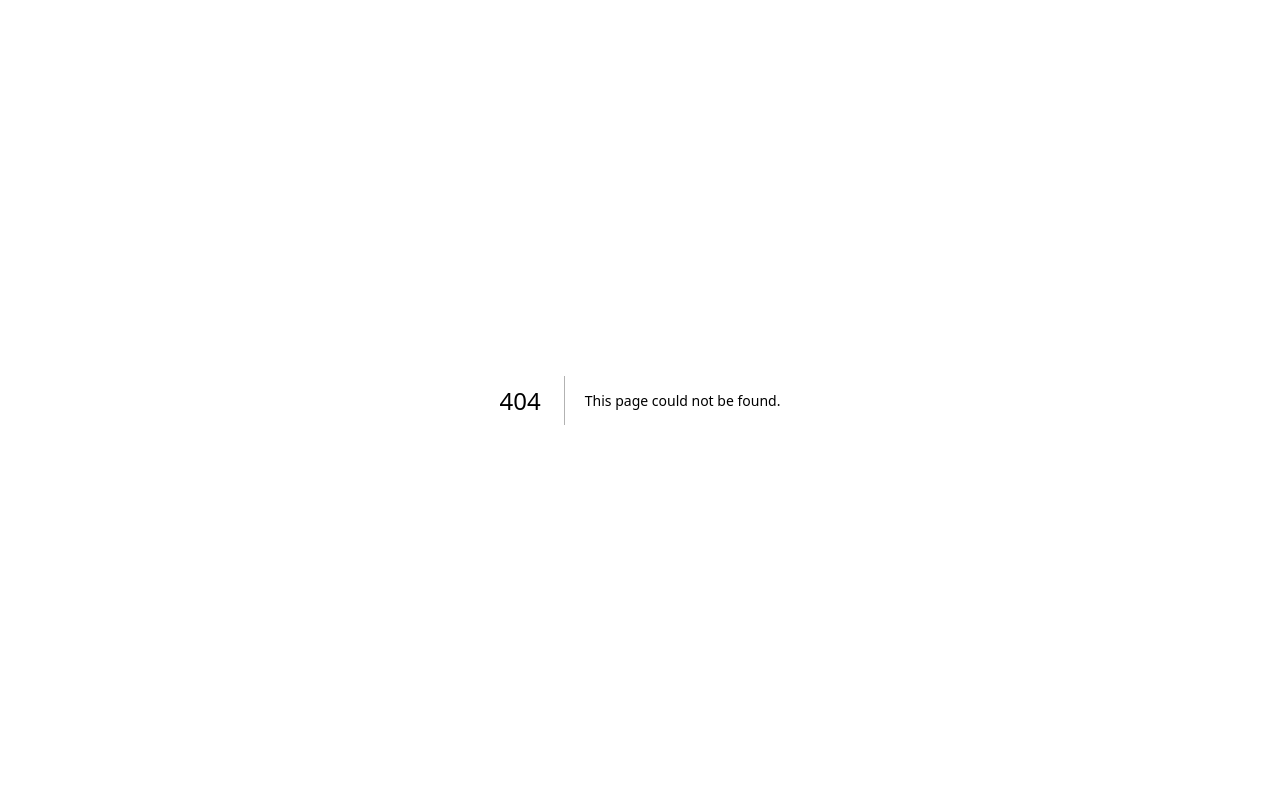
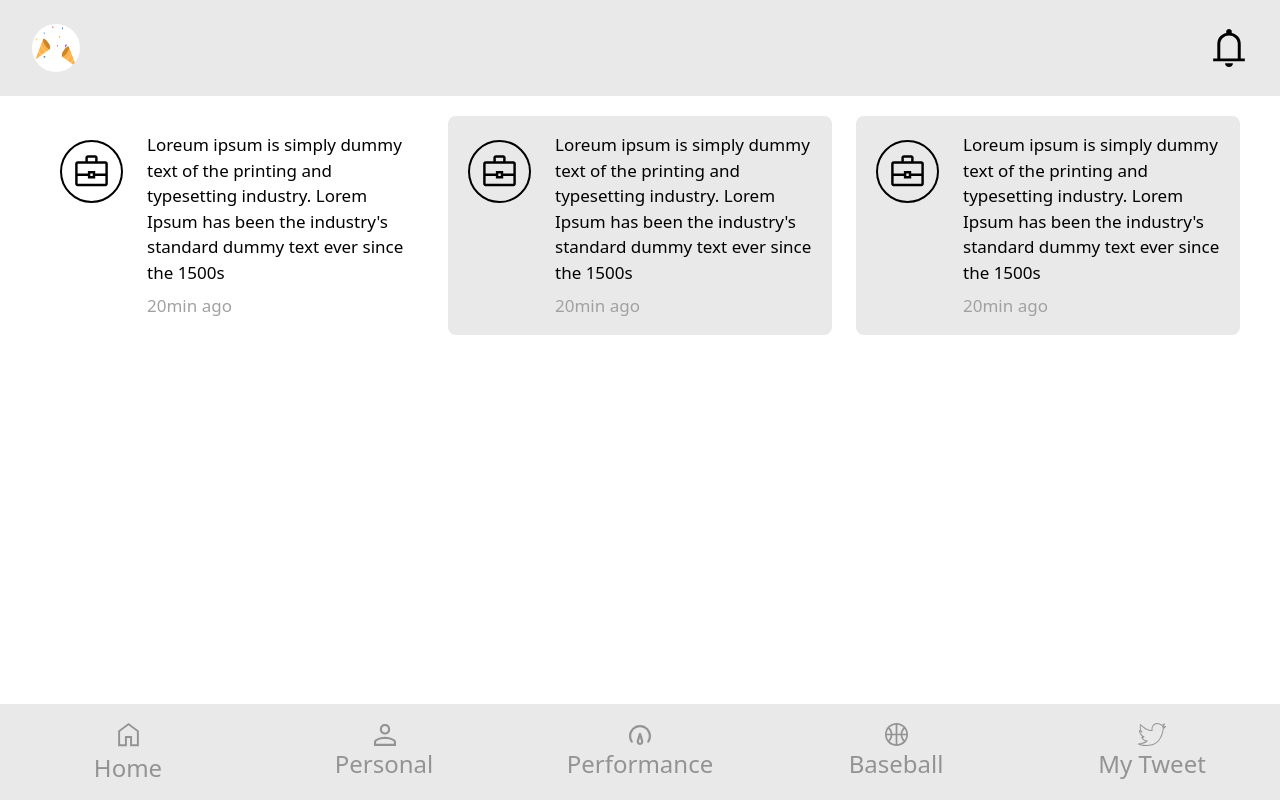
Before and after one commit to mariodev9/upwork1, a Next.js app: page /Notifications in a window 1280 px wide. Before the commit this address had no page. Built offline with nearby package versions, Linux system fonts and the light colour scheme.

Commit message:
FEATURE: fix styles in navbar

```diff
--- a/src/components/Icons/index.tsx
+++ b/src/components/Icons/index.tsx
@@ -44,8 +44,17 @@ export const MyTweetIcon:React.FC<Props> = ({isHover}) => {
 
 export const NotificationIcon:React.FC<Props> = () => {
   return(
-      <svg xmlns="http://www.w3.org/2000/svg" viewBox="0 0 40 48" fill="none" className='w-[28px] h-[28px] md:w-[38px] md:h-[38px]'>
+      <svg xmlns="http://www.w3.org/2000/svg" viewBox="0 0 40 48" fill="none" className='w-[23px] h-[23px] md:w-[38px] md:h-[38px]'>
         <path d="M0 40.8V37.2H5.25V18.84C5.25 15.48 6.28125 12.49 8.34375 9.87C10.4062 7.25 13.125 5.6 16.5 4.92V3.18C16.5 2.26 16.8438 1.5 17.5312 0.9C18.2188 0.3 19.0417 0 20 0C20.9583 0 21.7813 0.3 22.4688 0.9C23.1563 1.5 23.5 2.26 23.5 3.18V4.92C26.875 5.6 29.6042 7.25 31.6875 9.87C33.7708 12.49 34.8125 15.48 34.8125 18.84V37.2H40V40.8H0ZM20 48C18.6667 48 17.5 47.53 16.5 46.59C15.5 45.65 15 44.52 15 43.2H25C25 44.52 24.5104 45.65 23.5312 46.59C22.5521 47.53 21.375 48 20 48ZM9 37.2H31.0625V18.84C31.0625 15.88 30 13.36 27.875 11.28C25.75 9.2 23.1458 8.16 20.0625 8.16C16.9792 8.16 14.3646 9.2 12.2188 11.28C10.0729 13.36 9 15.88 9 18.84V37.2Z" fill="black"/>
       </svg>
   )
 }
+
+export const SingleNotificationIcon = () => {
+  return(
+      <svg xmlns="http://www.w3.org/2000/svg"  viewBox="0 0 63 63" fill="none" className='w-[36px] md:w-[63px]'>
+        <path d="M17.6301 46.186C16.9774 46.186 16.4063 45.9412 15.9168 45.4517C15.4273 44.9622 15.1825 44.3911 15.1825 43.7384V23.7901C15.1825 23.1374 15.4273 22.5663 15.9168 22.0768C16.4063 21.5873 16.9774 21.3425 17.6301 21.3425H25.381V17.6303C25.381 16.9775 25.6257 16.4064 26.1153 15.9169C26.6048 15.4274 27.1759 15.1826 27.8286 15.1826H35.1715C35.8242 15.1826 36.3953 15.4274 36.8849 15.9169C37.3744 16.4064 37.6192 16.9775 37.6192 17.6303V21.3425H45.37C46.0227 21.3425 46.5938 21.5873 47.0833 22.0768C47.5729 22.5663 47.8176 23.1374 47.8176 23.7901V43.7384C47.8176 44.3911 47.5729 44.9622 47.0833 45.4517C46.5938 45.9412 46.0227 46.186 45.37 46.186H17.6301ZM27.8286 21.3425H35.1715V17.6303H27.8286V21.3425ZM45.37 35.9467H35.2123V38.3944H27.8694V35.9467H17.6301V43.7384H45.37V35.9467ZM30.317 35.9467H32.7647V33.4991H30.317V35.9467ZM17.6301 33.4991H27.8694V31.0515H35.2123V33.4991H45.37V23.7901H17.6301V33.4991Z" fill="black"/>
+        <circle cx="31.5" cy="31.5" r="30.5" stroke="black" strokeWidth="2"/>
+      </svg>
+  )
+}
--- a/src/components/Layout/Navbars/BottomNav.tsx
+++ b/src/components/Layout/Navbars/BottomNav.tsx
@@ -15,7 +15,7 @@ interface NavLinkProps {
         ShowIcon: (isHover: boolean) => {
             return <HomeIcon isHover={isHover} />;
         },
-        url: "/",
+        url: "/Home",
     },
     {
         title: "Personal",
--- a/src/components/common/Buttons/PrimaryButton.tsx
+++ b/src/components/common/Buttons/PrimaryButton.tsx
@@ -7,7 +7,7 @@ interface Props {
 const PrimaryButton: React.FC<Props> = ({text}) => {
   return (
     <button
-        className="text-2xl mt-10 w-full bg-primary hover:bg-primaryhover text-white border py-2 px-6 font-semibold text-md rounded-xl"
+        className="text-[16px] md:text-2xl mt-10 w-full bg-primary hover:bg-primaryhover text-white border py-4 px-6 font-semibold text-md rounded-xl"
     >
         {text}
     </button>
--- /dev/null
+++ b/src/pages/Home/index.tsx
@@ -0,0 +1,28 @@
+import Layout from '@/components/Layout'
+import PrimaryButton from '@/components/common/Buttons/PrimaryButton'
+import { NextPage } from 'next'
+import React from 'react'
+
+const HomePage: NextPage = () => {
+
+    let twitter_connected = false
+
+    return (
+        <Layout>
+            <div className='h-96 flex items-center justify-center mt-20 mb-28 md:mt-24 px-10'>
+                {twitter_connected ?
+                    <div className='max-w-lg text-center mt-24'>
+                        <h1 className='text-[30px] md:text-[58px] font-medium'>Let’s Get You Found</h1>
+                    </div>
+                :
+                <div className='max-w-lg text-center mt-24'>
+                    <h1 className='text-[30px] md:text-[58px] font-medium'>First Let’s Connect To Twitter</h1>
+                    <PrimaryButton text='Connect To Twitter' />
+                </div>
+ }
+            </div>
+        </Layout>
+  )
+}
+
+export default HomePage
--- /dev/null
+++ b/src/pages/Notifications/index.tsx
@@ -0,0 +1,62 @@
+import { SingleNotificationIcon } from '@/components/Icons'
+import Layout from '@/components/Layout'
+import { NextPage } from 'next'
+import React from 'react'
+
+const NotificationsList = [
+    {
+        description: "Lorem Ipsum is simply dummy text of the printing and typesetting industry. Lorem ipsum to make a type specimen book",
+        datetime: 20,
+        read: false
+    },
+    {
+        description: "Lorem Ipsum is simply dummy text of the printing and typesetting industry. Lorem ipsum to make a type specimen book",
+        datetime: 20,
+        read: true
+
+    },
+    {
+        description: "Lorem Ipsum is simply dummy text of the printing and typesetting industry. Lorem ipsum to make a type specimen book",
+        datetime: 20,
+        read: true
+    }
+]
+
+interface NotificationProps {
+    description: string
+    datetime: number
+    read: boolean
+}
+
+const Notification:React.FC<NotificationProps> = ({description, datetime, read}) => {
+    return (
+        <div  className={`w-full bg-${read ? "navbarbg" : "#fff"} rounded-lg px-5 py-4 flex items-start gap-6 text-lg md:text-xl font-medium`}>
+            <div className='mt-2'><SingleNotificationIcon/></div>
+            <div>
+                <p className='mb-2'>Loreum ipsum is simply dummy text of the printing
+                and typesetting industry. Lorem Ipsum has been
+                the industry's standard dummy text ever since the
+                1500s
+                </p>
+                <p className='text-gray_notif'>20min ago</p>
+            </div>
+        </div>
+    )
+}
+
+const NotificationsPage: NextPage = () => {
+    return (
+        <Layout>
+            <div className='mt-20 mb-28 md:mt-24 px-0 md:px-10'>
+            <div className="pt-5 grid grid-cols-1 md:grid-cols-2 lg:grid-cols-3 gap-0 md:gap-6">
+              {NotificationsList.map((notification, index) => (
+                <Notification key={index} {...notification}/>
+              ))}
+            </div>
+
+            </div>
+        </Layout>
+  )
+}
+
+export default NotificationsPage
--- a/tailwind.config.js
+++ b/tailwind.config.js
@@ -8,6 +8,7 @@ module.exports = {
   theme: {
     // TODO: CAMBIAR A EXTEND
     fontSize: {
+      lg: "11px",
       xl: "17px",
       "2xl": "27px",
       "3xl": "34px",
@@ -25,6 +26,8 @@ module.exports = {
         // Gray
         navbarbg: "#E9E9E9",
         gray_navbar: "#939393",
+        // gray 20minago
+        gray_notif: "#A1A1A1",
       },
       height: {
         navbar: "89px",
```
